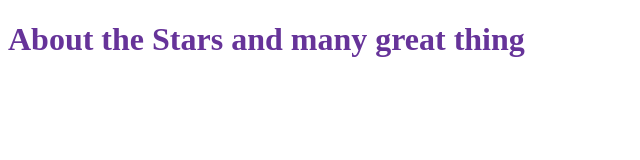
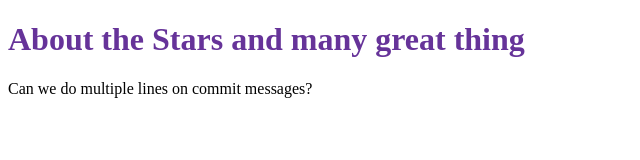
Before and after one commit to Trolzie/to-the-stars, a plain HTML site: page about.html in a window 1280 px wide. Shown: the whole page, without its empty margins (0-640 px from the left). Drawn offline with Linux system fonts and the light colour scheme.

Commit message:
feat: try to make multiple

```diff
--- a/about.html
+++ b/about.html
@@ -9,5 +9,6 @@
   </head>
   <body>
     <h1>About the Stars and many great thing</h1>
+    <p>Can we do multiple lines on commit messages?</p>
   </body>
 </html>
```
